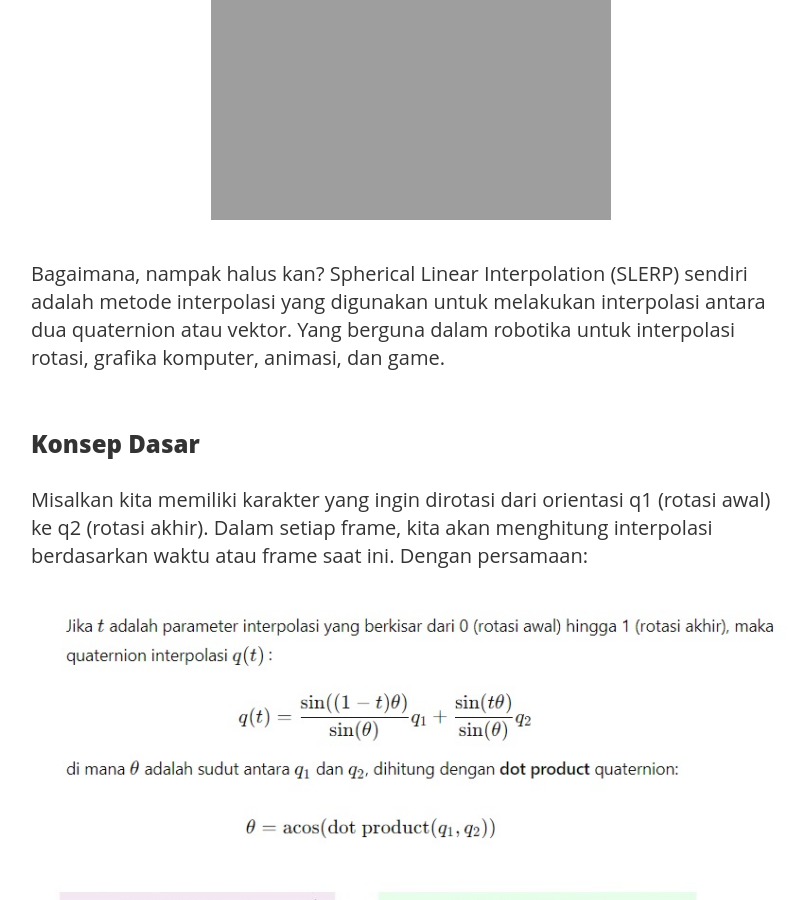
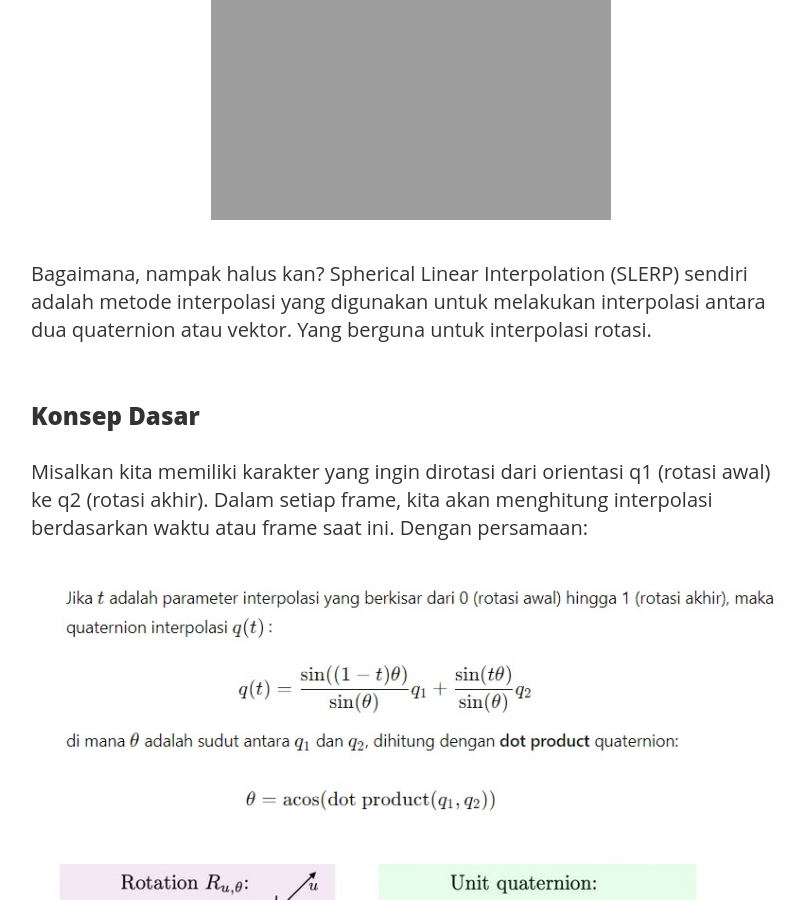
Before and after one commit to wildan9/wildan9.github.io, a Jekyll site: the page built from _posts/2024-09-18-slerp.md, in a window 1280 px wide and 900 px high, scrolled down 1293 px. Shown: the whole window, without its empty margins (229-1034 px from the left). Built offline with Jekyll 4.4.1, drawn with Linux system fonts in a browser that asks for light colours; nearby versions of some CDN libraries; some of the changed text lies outside the part shown.

Commit message:
Update 2024-09-18-slerp.md

```diff
--- a/_posts/2024-09-18-slerp.md
+++ b/_posts/2024-09-18-slerp.md
@@ -12,7 +13,7 @@ Lalu bagaimana seharusnya yang lebih baik? Teman-teman bisa melihat contohnya da
 
 ![gif2]({{ site.url }}/img/posts/slerp/gif2.gif)
 
-Bagaimana, nampak halus kan? Spherical Linear Interpolation (SLERP) sendiri adalah metode interpolasi yang digunakan untuk melakukan interpolasi antara dua quaternion atau vektor. Yang berguna dalam robotika untuk interpolasi rotasi, grafika komputer, animasi, dan game.
+Bagaimana, nampak halus kan? Spherical Linear Interpolation (SLERP) sendiri adalah metode interpolasi yang digunakan untuk melakukan interpolasi antara dua quaternion atau vektor. Yang berguna untuk interpolasi rotasi.
 
 ### Konsep Dasar
 Misalkan kita memiliki karakter yang ingin dirotasi dari orientasi q1 (rotasi awal) ke q2 (rotasi akhir). Dalam setiap frame, kita akan menghitung interpolasi berdasarkan waktu atau frame saat ini. Dengan persamaan:
```
Also changed, not shown: other parts of _posts/2024-09-18-slerp.md (+1 -0 lines).
